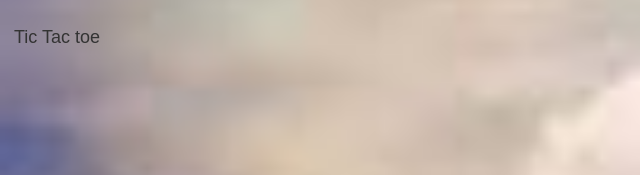
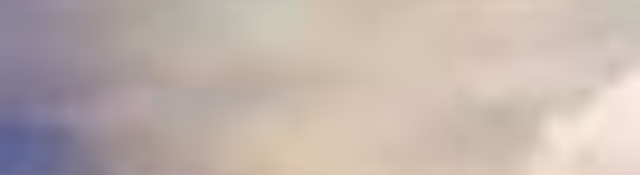
Before and after one commit to vennela-cheekoti/A01-Assignment, a plain HTML site: page game.html in a window 1280 px wide. Shown: the part 368-543 px from the top of the page, 0-640 px from the left. Drawn offline with nearby package versions, Linux system fonts and the light colour scheme.

```diff
--- a/game.html
+++ b/game.html
@@ -36,9 +36,7 @@
                         <section id="lower-mid"> </section>
                         <section id="lower-right"> </section>
                       </main>
-        <footer>
-            <h4>Tic Tac toe</h4>
-        </footer>
+
 
       </body>
     </html>
```
Also changed, not shown: 1 other file.
